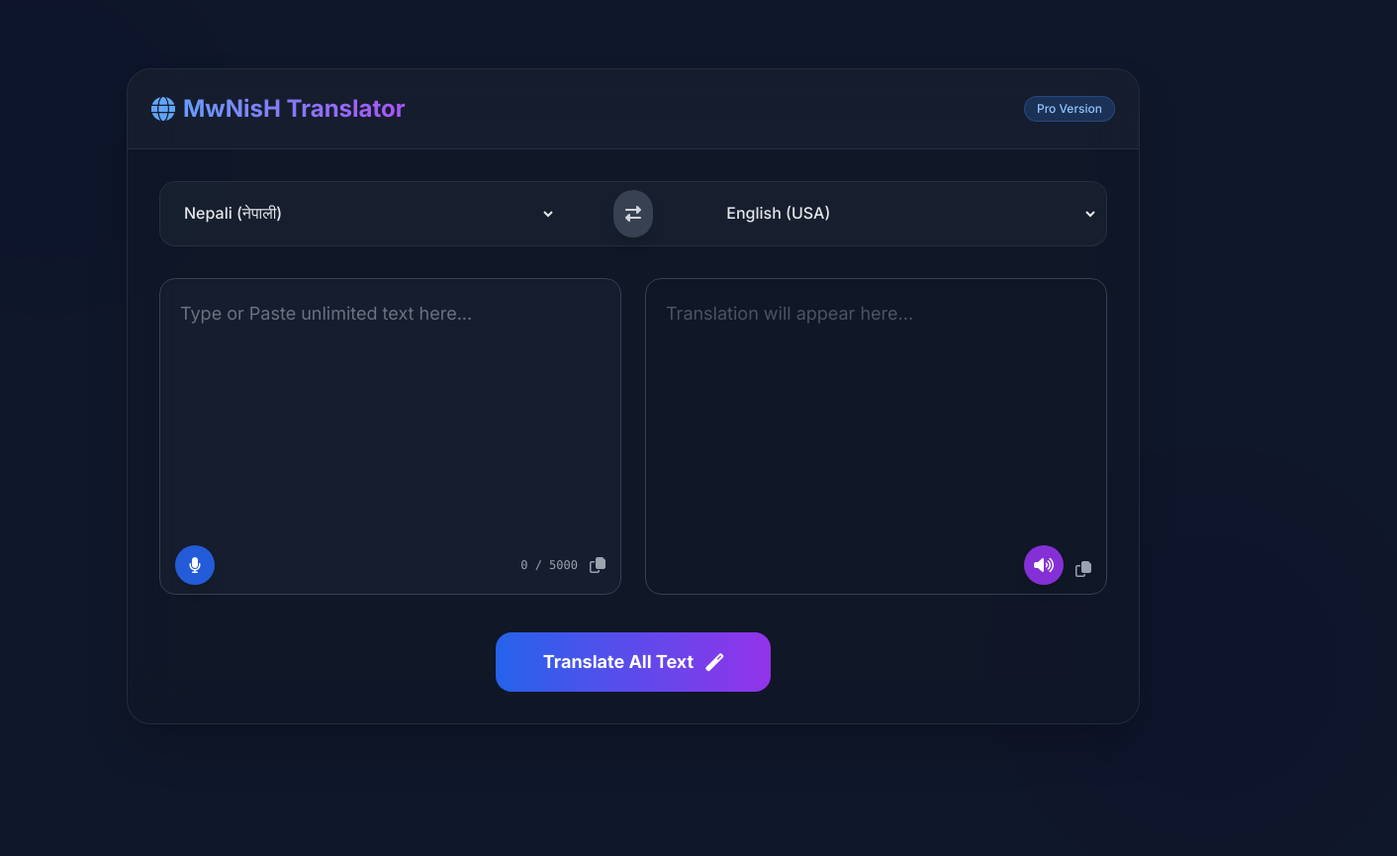
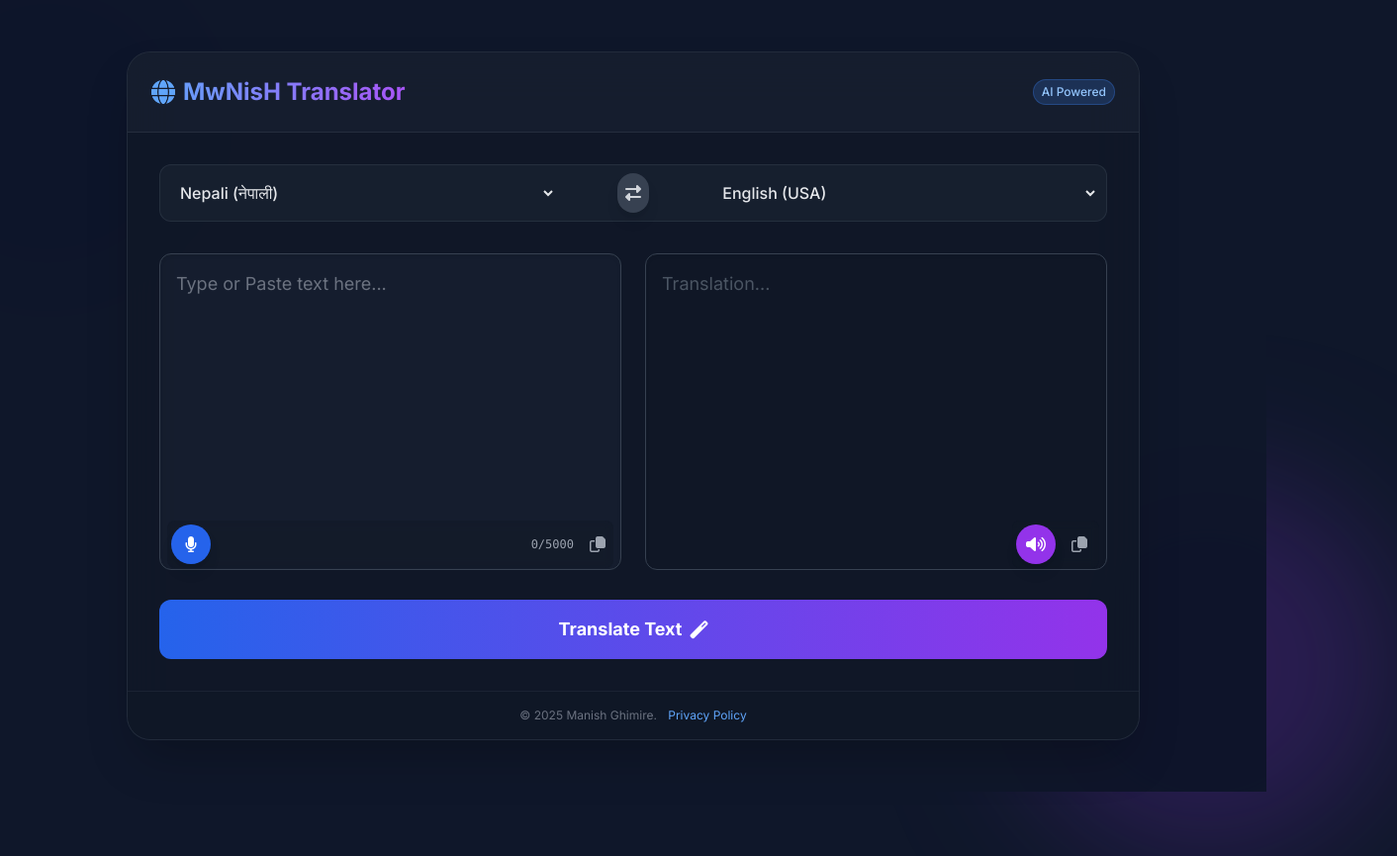
Before and after one commit to Manish1-star/translator-app, a plain HTML site: page index.html in a window 1280 px wide. Shown: the whole page at 99% size, 1412 px wide, since content can reach past the window. After the commit the page ends 800 px from the top, so only its background shows below. Drawn offline with nearby package versions, Linux system fonts and the light colour scheme.

Commit message:
Update index.html

```diff
--- a/index.html
+++ b/index.html
@@ -3,72 +3,71 @@
 <head>
     <meta charset="UTF-8">
     <meta name="viewport" content="width=device-width, initial-scale=1.0">
-    <title>MwNisH Pro Translator | AI Powered</title>
+    <title>MwNisH Pro Translator</title>
     <!-- Tailwind CSS -->
     <script src="https://cdn.tailwindcss.com"></script>
     <!-- FontAwesome -->
     <link rel="stylesheet" href="https://cdnjs.cloudflare.com/ajax/libs/font-awesome/6.4.0/css/all.min.css">
     <link rel="stylesheet" href="style.css">
 </head>
-<body class="text-white min-h-screen flex items-center justify-center p-4 relative overflow-hidden">
+<body class="text-white min-h-screen flex flex-col items-center justify-center p-2 md:p-4 relative overflow-x-hidden bg-[#0f172a]">
 
-    <!-- Background Blobs for Modern Look -->
-    <div class="absolute top-[-10%] left-[-10%] w-96 h-96 bg-blue-600 rounded-full mix-blend-multiply filter blur-3xl opacity-20 animate-blob"></div>
-    <div class="absolute bottom-[-10%] right-[-10%] w-96 h-96 bg-purple-600 rounded-full mix-blend-multiply filter blur-3xl opacity-20 animate-blob animation-delay-2000"></div>
+    <!-- Background Design -->
+    <div class="fixed top-[-10%] left-[-10%] w-64 h-64 md:w-96 md:h-96 bg-blue-600 rounded-full mix-blend-multiply filter blur-3xl opacity-20 animate-blob pointer-events-none"></div>
+    <div class="fixed bottom-[-10%] right-[-10%] w-64 h-64 md:w-96 md:h-96 bg-purple-600 rounded-full mix-blend-multiply filter blur-3xl opacity-20 animate-blob animation-delay-2000 pointer-events-none"></div>
 
-    <div class="container relative z-10 max-w-5xl w-full bg-gray-900/60 backdrop-blur-xl rounded-3xl shadow-2xl overflow-hidden border border-gray-700/50">
+    <div class="container relative z-10 max-w-5xl w-full bg-gray-900/80 backdrop-blur-xl rounded-2xl md:rounded-3xl shadow-2xl overflow-hidden border border-gray-700/50 flex flex-col">
 
         <!-- Header -->
-        <div class="p-6 border-b border-gray-700/50 flex justify-between items-center bg-gray-800/40">
-            <h1 class="text-2xl font-bold bg-clip-text text-transparent bg-gradient-to-r from-blue-400 to-purple-500 flex items-center gap-2">
+        <div class="p-4 md:p-6 border-b border-gray-700/50 flex justify-between items-center bg-gray-800/40">
+            <h1 class="text-lg md:text-2xl font-bold bg-clip-text text-transparent bg-gradient-to-r from-blue-400 to-purple-500 flex items-center gap-2">
                 <i class="fas fa-globe text-blue-400"></i> MwNisH Translator
             </h1>
-            <div class="flex items-center gap-3">
-                <span class="text-xs font-medium bg-blue-500/20 text-blue-300 px-3 py-1 rounded-full border border-blue-500/30">
-                    Pro Version
-                </span>
-            </div>
+            <span class="text-[10px] md:text-xs font-medium bg-blue-500/20 text-blue-300 px-2 py-1 rounded-full border border-blue-500/30">
+                AI Powered
+            </span>
         </div>
 
         <!-- Main Content -->
-        <div class="p-6 md:p-8">
+        <div class="p-4 md:p-8 flex-grow">
 
             <!-- Language Controls -->
-            <div class="flex flex-col md:flex-row gap-4 items-center justify-between mb-8 bg-gray-800/50 p-2 rounded-2xl border border-gray-700/50">
-                <div class="w-full md:w-5/12">
-                    <select id="select-from" class="w-full bg-transparent text-gray-200 font-medium p-3 outline-none cursor-pointer hover:bg-gray-700/30 rounded-xl transition"></select>
+            <div class="flex flex-row gap-2 items-center justify-between mb-4 md:mb-8 bg-gray-800/50 p-2 rounded-xl border border-gray-700/50">
+                <div class="w-5/12">
+                    <select id="select-from" class="w-full bg-transparent text-gray-200 font-medium p-2 outline-none cursor-pointer text-sm md:text-base truncate"></select>
                 </div>
 
-                <button id="exchange" class="p-3 rounded-full bg-gray-700 text-gray-300 hover:bg-blue-600 hover:text-white transition shadow-lg transform hover:rotate-180 duration-300">
-                    <i class="fas fa-exchange-alt"></i>
+                <button id="exchange" class="p-2 rounded-full bg-gray-700 text-gray-300 hover:bg-blue-600 hover:text-white transition shadow-lg">
+                    <i class="fas fa-exchange-alt text-sm md:text-base"></i>
                 </button>
 
-                <div class="w-full md:w-5/12">
-                    <select id="select-to" class="w-full bg-transparent text-gray-200 font-medium p-3 outline-none cursor-pointer hover:bg-gray-700/30 rounded-xl transition"></select>
+                <div class="w-5/12">
+                    <select id="select-to" class="w-full bg-transparent text-gray-200 font-medium p-2 outline-none cursor-pointer text-sm md:text-base truncate"></select>
                 </div>
             </div>
 
             <!-- Translation Area -->
-            <div class="grid md:grid-cols-2 gap-6 relative">
+            <div class="grid md:grid-cols-2 gap-4 md:gap-6 relative">
 
                 <!-- Input Box -->
                 <div class="flex flex-col gap-2">
                     <div class="relative group h-full">
-                        <textarea id="text-from" class="w-full h-80 bg-gray-800/40 p-5 rounded-2xl resize-none outline-none border border-gray-700 focus:border-blue-500/50 focus:bg-gray-800/60 transition text-lg leading-relaxed text-gray-100 placeholder-gray-500 shadow-inner" placeholder="Type or Paste unlimited text here..." maxlength="5000"></textarea>
+                        <!-- SIZE FIXED HERE: h-40 for mobile, h-80 for PC -->
+                        <textarea id="text-from" class="w-full h-40 md:h-80 bg-gray-800/40 p-4 rounded-xl resize-none outline-none border border-gray-700 focus:border-blue-500/50 transition text-base md:text-lg leading-relaxed text-gray-100 placeholder-gray-500 shadow-inner" placeholder="Type or Paste text here..." maxlength="5000"></textarea>
 
                         <!-- Tools -->
-                        <div class="absolute bottom-4 left-4 right-4 flex justify-between items-center">
-                            <div class="flex gap-2">
-                                <button id="mic-btn" class="w-10 h-10 rounded-full bg-blue-600/90 hover:bg-blue-500 text-white flex items-center justify-center transition shadow-lg backdrop-blur-sm" title="Speak">
-                                    <i class="fas fa-microphone"></i>
+                        <div class="absolute bottom-2 left-2 right-2 flex justify-between items-center bg-gray-900/50 p-1 rounded-lg backdrop-blur-sm">
+                            <div class="flex gap-2 items-center">
+                                <button id="mic-btn" class="w-8 h-8 md:w-10 md:h-10 rounded-full bg-blue-600 hover:bg-blue-500 text-white flex items-center justify-center transition shadow-lg">
+                                    <i class="fas fa-microphone text-sm md:text-base"></i>
                                 </button>
-                                <span id="listening-status" class="hidden text-green-400 text-xs font-bold items-center gap-1 bg-gray-900/80 px-2 rounded-lg">
-                                    <span class="w-2 h-2 bg-green-400 rounded-full animate-ping"></span> On
+                                <span id="listening-status" class="hidden text-green-400 text-[10px] md:text-xs font-bold items-center gap-1">
+                                    <span class="w-2 h-2 bg-green-400 rounded-full animate-ping"></span> Listening
                                 </span>
                             </div>
                             <div class="flex items-center gap-3 text-gray-400">
-                                <span id="char-count" class="text-xs font-mono">0 / 5000</span>
-                                <button id="copy-from" class="hover:text-white transition" title="Copy"><i class="far fa-copy"></i></button>
+                                <span id="char-count" class="text-[10px] md:text-xs font-mono">0/5000</span>
+                                <button id="copy-from" class="hover:text-white transition p-1" title="Copy"><i class="far fa-copy"></i></button>
                             </div>
                         </div>
                     </div>
@@ -77,27 +76,67 @@
                 <!-- Output Box -->
                 <div class="flex flex-col gap-2">
                     <div class="relative group h-full">
-                        <textarea id="text-to" class="w-full h-80 bg-gray-900/60 p-5 rounded-2xl resize-none outline-none border border-gray-700 transition text-lg leading-relaxed text-blue-100 placeholder-gray-600 shadow-inner" placeholder="Translation will appear here..." readonly></textarea>
+                        <!-- SIZE FIXED HERE: h-40 for mobile, h-80 for PC -->
+                        <textarea id="text-to" class="w-full h-40 md:h-80 bg-gray-900/60 p-4 rounded-xl resize-none outline-none border border-gray-700 transition text-base md:text-lg leading-relaxed text-blue-100 placeholder-gray-600 shadow-inner" placeholder="Translation..." readonly></textarea>
 
                         <!-- Tools -->
-                        <div class="absolute bottom-4 right-4 flex gap-3 text-gray-400">
-                            <button id="speak-btn" class="w-10 h-10 rounded-full bg-purple-600/90 hover:bg-purple-500 text-white flex items-center justify-center transition shadow-lg backdrop-blur-sm" title="Listen">
-                                <i class="fas fa-volume-up"></i>
+                        <div class="absolute bottom-2 right-2 flex gap-2 text-gray-400 bg-gray-900/50 p-1 rounded-lg backdrop-blur-sm">
+                            <button id="speak-btn" class="w-8 h-8 md:w-10 md:h-10 rounded-full bg-purple-600 hover:bg-purple-500 text-white flex items-center justify-center transition shadow-lg">
+                                <i class="fas fa-volume-up text-sm md:text-base"></i>
                             </button>
-                            <button id="copy-to" class="hover:text-white transition pt-2" title="Copy"><i class="far fa-copy"></i></button>
+                            <button id="copy-to" class="hover:text-white transition p-2" title="Copy"><i class="far fa-copy"></i></button>
                         </div>
                     </div>
                 </div>
             </div>
 
-            <!-- Action Button -->
-            <div class="mt-8 flex justify-center">
-                <button id="translate-btn" class="px-12 py-4 bg-gradient-to-r from-blue-600 to-purple-600 rounded-2xl font-bold text-lg text-white hover:shadow-blue-500/30 hover:shadow-2xl hover:-translate-y-1 transition duration-300 flex items-center gap-3 w-full md:w-auto justify-center">
-                    <span>Translate All Text</span>
-                    <i class="fas fa-magic"></i>
-                </button>
+            <!-- Translate Button -->
+            <button id="translate-btn" class="w-full mt-6 py-3 md:py-4 bg-gradient-to-r from-blue-600 to-purple-600 rounded-xl font-bold text-base md:text-lg text-white hover:shadow-lg transition duration-300 flex items-center justify-center gap-2">
+                Translate Text <i class="fas fa-magic"></i>
+            </button>
+
+        </div>
+
+        <!-- Footer -->
+        <div class="p-4 bg-gray-900/50 text-center border-t border-gray-700/30">
+            <p class="text-xs text-gray-500">
+                &copy; 2025 Manish Ghimire.
+                <button onclick="openPrivacy()" class="text-blue-400 hover:underline ml-2">Privacy Policy</button>
+            </p>
+        </div>
+    </div>
+
+    <!-- PRIVACY POLICY MODAL -->
+    <div id="privacy-modal" class="hidden fixed inset-0 bg-black/80 z-50 flex items-center justify-center p-4 backdrop-blur-sm transition-opacity">
+        <div class="bg-gray-800 w-full max-w-lg rounded-2xl border border-gray-700 shadow-2xl transform transition-all scale-100 max-h-[80vh] overflow-y-auto">
+            <div class="p-6">
+                <div class="flex justify-between items-center mb-4">
+                    <h2 class="text-xl font-bold text-white"><i class="fas fa-shield-alt text-blue-500"></i> Privacy Policy</h2>
+                    <button onclick="closePrivacy()" class="text-gray-400 hover:text-white text-2xl">&times;</button>
+                </div>
+
+                <div class="space-y-4 text-sm text-gray-300 leading-relaxed">
+                    <p><strong>Effective Date:</strong> December 06, 2025</p>
+
+                    <p>Welcome to <strong>MwNisH Translator</strong>. We respect your privacy and are committed to protecting your personal data.</p>
+
+                    <h3 class="text-white font-bold mt-2">1. Data Collection</h3>
+                    <p>We do not store any text, voice data, or personal information on our servers. All translations are processed in real-time using third-party APIs (MyMemory) and are not saved by us.</p>
+
+                    <h3 class="text-white font-bold mt-2">2. Voice Data</h3>
+                    <p>Voice recognition is handled directly by your browser's Web Speech API. Your voice data is processed by your device or browser provider (e.g., Google) and is not sent to our servers.</p>
+
+                    <h3 class="text-white font-bold mt-2">3. Cookies</h3>
+                    <p>We do not use tracking cookies. Your preferences (like language selection) may be stored temporarily in your local browser.</p>
+
+                    <h3 class="text-white font-bold mt-2">4. Contact</h3>
+                    <p>If you have any questions, please contact Manish Ghimire.</p>
+                </div>
+
+                <div class="mt-6 pt-4 border-t border-gray-700 flex justify-end">
+                    <button onclick="closePrivacy()" class="px-6 py-2 bg-blue-600 hover:bg-blue-500 text-white rounded-lg font-medium transition">Close</button>
+                </div>
             </div>
-
         </div>
     </div>
 
```
